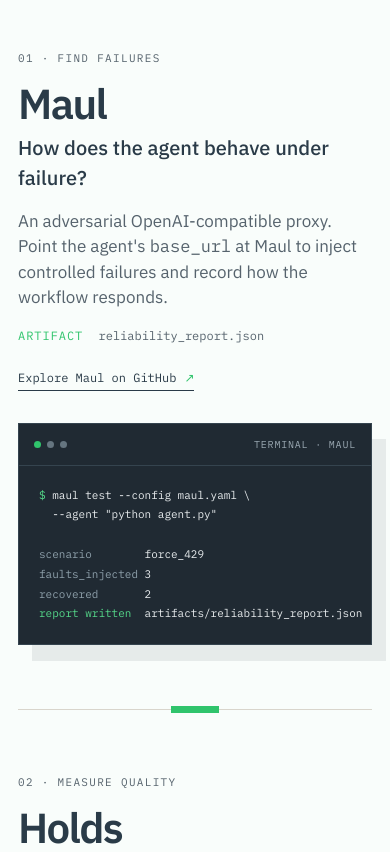
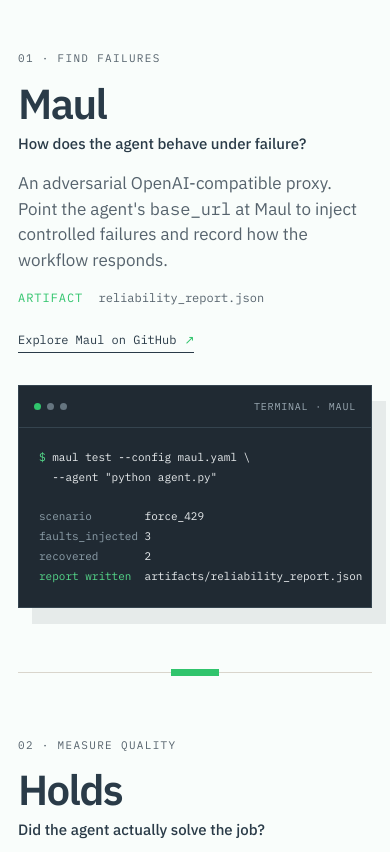
Before and after one commit to invariant-sh/www, a plain HTML site: page index.html in a window 390 px wide. Shown: the part 960-1812 px from the top of the page. Drawn offline with Linux system fonts and the light colour scheme.

Commit message:
Keep product questions on one line
Reduce the supporting title size on desktop while preserving natural wrapping on smaller screens.

```diff
--- a/styles.css
+++ b/styles.css
@@ -206,9 +206,9 @@
 
 .product-question {
   color: var(--ink) !important;
-  font-size: 20px;
+  font-size: clamp(15px, 1.45vw, 17px);
   font-weight: 500;
-  max-width: 27ch;
+  white-space: nowrap;
 }
 
 .artifact {
@@ -337,6 +337,10 @@
     order: 2;
   }
 
+  .product-question {
+    white-space: normal;
+  }
+
   .loop-line {
     display: grid;
     gap: 8px;
```
